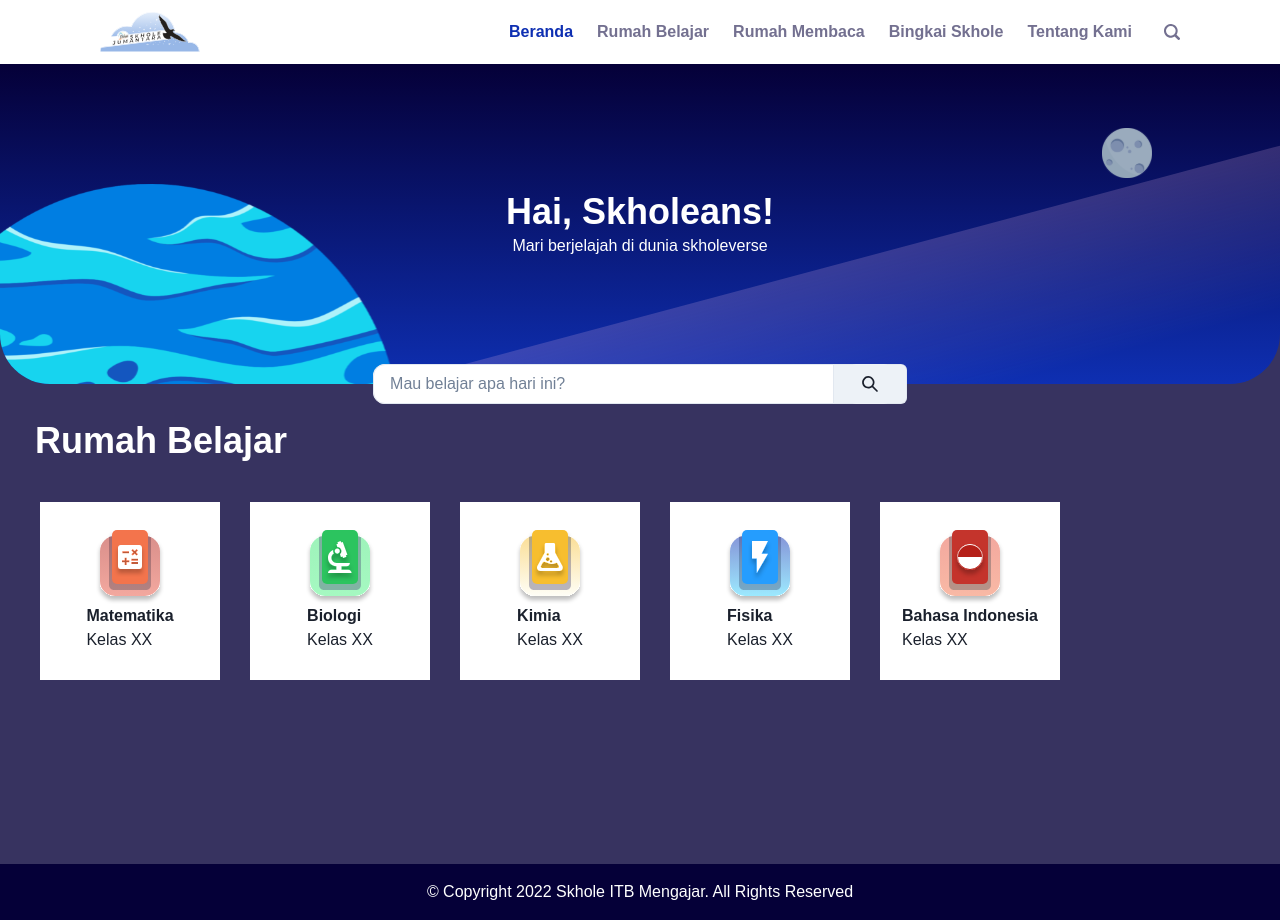
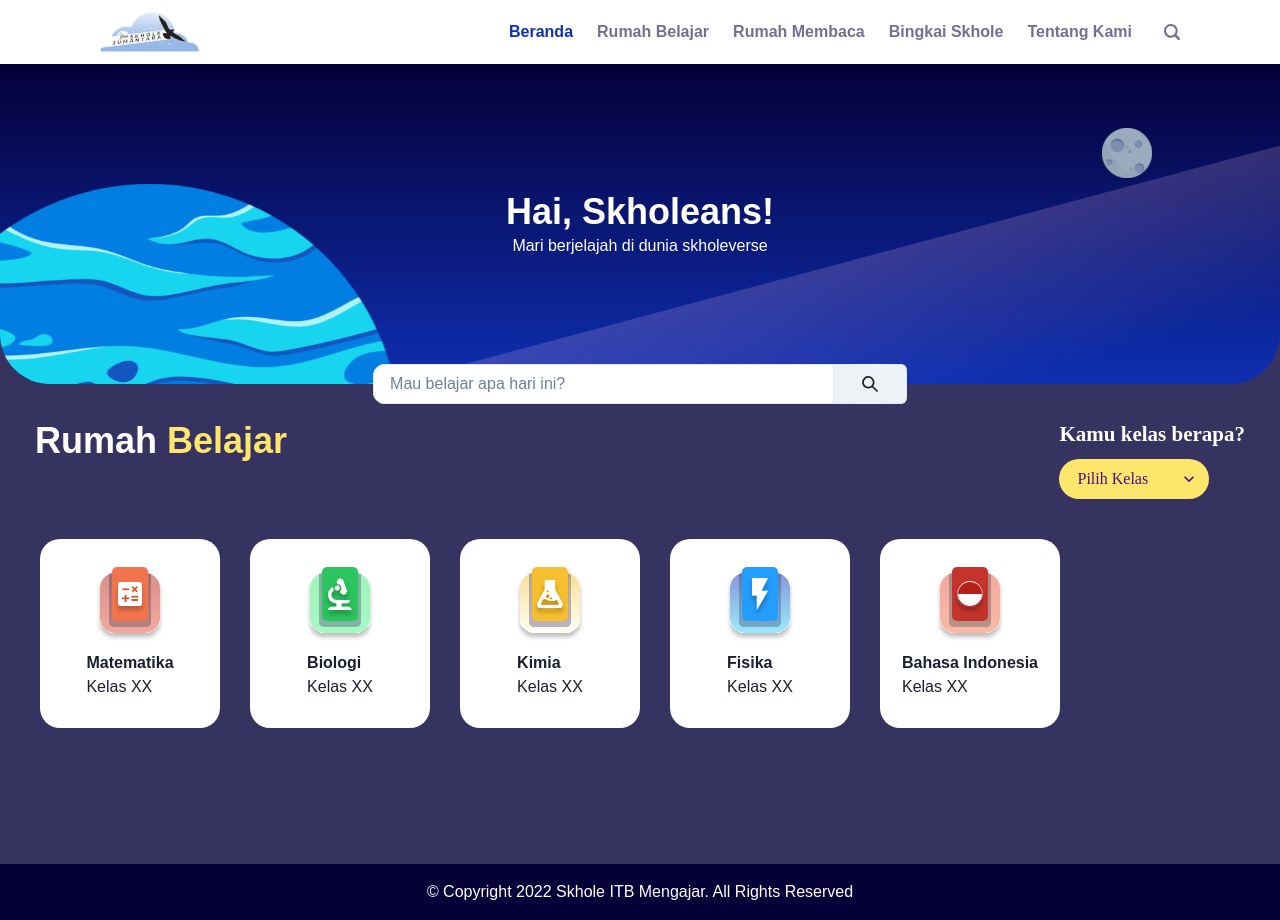
Before and after one commit to eiffelaqila/FE-Skhole-2022, a Next.js app: page / in a window 1280 px wide. Built offline with nearby package versions, Linux system fonts and the light colour scheme; a web font is replaced by a local one.

Commit message:
add dropdown in homepage

```diff
--- a/pages/index.tsx
+++ b/pages/index.tsx
@@ -1,11 +1,10 @@
 import React from 'react'
 import {
-    Box, Center, Image, Container, Stack, Flex, Heading, Text, Input, InputRightAddon, InputGroup, IconButton, layout
+    Box, Center, Image, Container, Stack, Flex, Heading, Text, Input, InputRightAddon, InputGroup, IconButton, layout, Select
 } from '@chakra-ui/react'
 import Head from 'next/head'
 import Footer from '../layout/Footer'
 import Jumbotron from '../components/home/jumbotron'
-import React from "react";
 
 export default function Home(): JSX.Element {
     return (
@@ -24,11 +23,45 @@ export default function Home(): JSX.Element {
                 <Jumbotron />
 
             {/* Text */}
+            <Flex justifyContent={'space-between'}>
+                <Heading color="white" padding="35px 35px 0px 35px">
+                    Rumah <span style={{color:"#FEE56C"}} color="#FEE56C">Belajar</span>
+                </Heading>
+
+                <Flex flexDirection='column' padding="35px 35px 0px 35px" gap={2} justifyContent="flex-end">
+
+                    <Text
+                        color={'white'}
+                        fontFamily='livvic'
+                        fontSize={21}>
+                            <b>Kamu kelas berapa?</b>
+                    </Text>
+
+                    <Stack>
+                        <Select
+                            placeholder='Pilih Kelas'
+                            variant='filled'
+                            bg='#FEE56C'
+                            color="#500D7D"
+                            fontFamily={"inter"}
+                            rounded={20}
+                            maxWidth={'150px'}
+                        >
+                            <option value='VII'>Kelas VII</option>
+                            <option value='VIII'>Kelas VIII</option>
+                            <option value='IX'>Kelas IX</option>
+                            <option value='X'>Kelas X</option>
+                            <option value='XI'>Kelas XI</option>
+                            <option value='XII'>Kelas XII</option>
+
+                        </Select>
+                    </Stack>
+
+
+                </Flex>
+
+            </Flex>
             <div>
-            <Heading color="white" padding="35px 35px 0px 35px">
-                    Rumah Belajar
-            </Heading>
-
             <Box padding={10}>
                 <Flex flexWrap={'wrap'} gap= "30px">
                     {/*draft design frame 3006 (href nanti di-update kalo udah ada)*/}
@@ -42,6 +75,8 @@ export default function Home(): JSX.Element {
                         width='180px'
                         padding={3}
                         bg="white"
+                        rounded={20}
+                        gap = '10px'
                         >
                             <div>
                                 <Flex>
@@ -65,6 +100,8 @@ export default function Home(): JSX.Element {
                         width='180px'
                         padding={5}
                         bg="white"
+                        rounded={20}
+                        gap = '10px'
                         >
                             <div>
                                 <Flex>
@@ -88,6 +125,8 @@ export default function Home(): JSX.Element {
                         width='180px'
                         padding={5}
                         bg="white"
+                        rounded={20}
+                        gap = '10px'
                         >
                             <div>
                                 <Flex>
@@ -111,6 +150,8 @@ export default function Home(): JSX.Element {
                         width='180px'
                         padding={5}
                         bg="white"
+                        rounded={20}
+                        gap = '10px'
                         >
                             <div>
                                 <Flex>
@@ -134,6 +175,8 @@ export default function Home(): JSX.Element {
                         width='180px'
                         padding={5}
                         bg="white"
+                        rounded={20}
+                        gap = '10px'
                         >
                             <div>
                                 <Flex>
```
